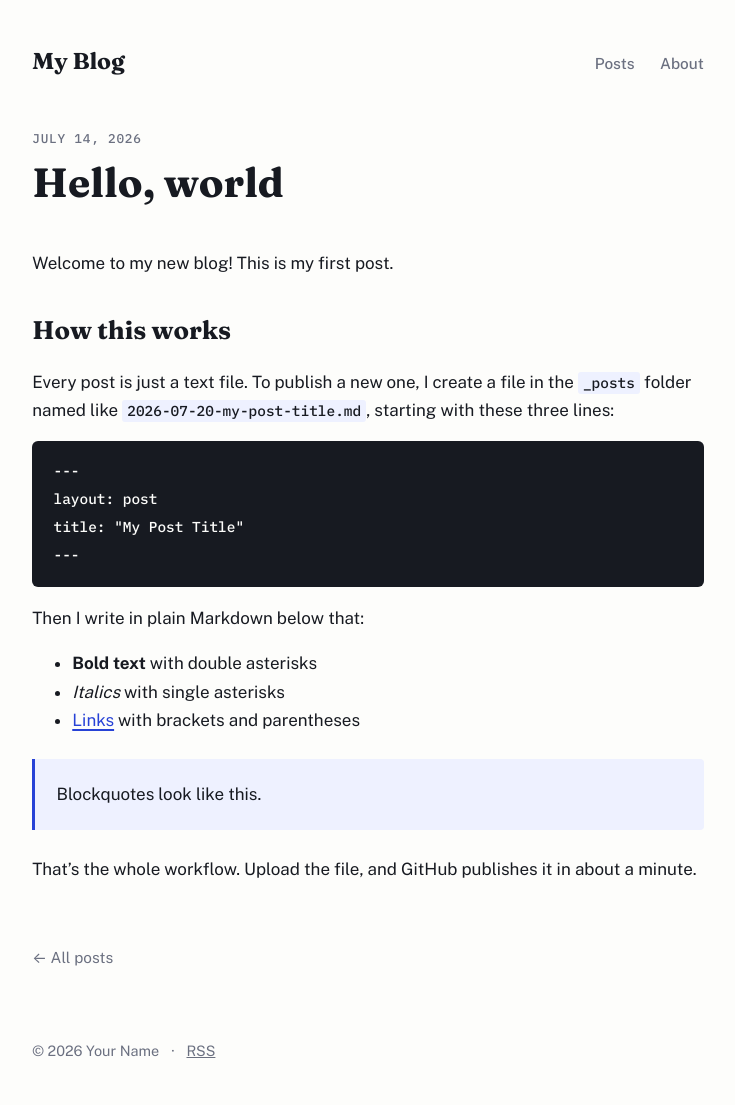
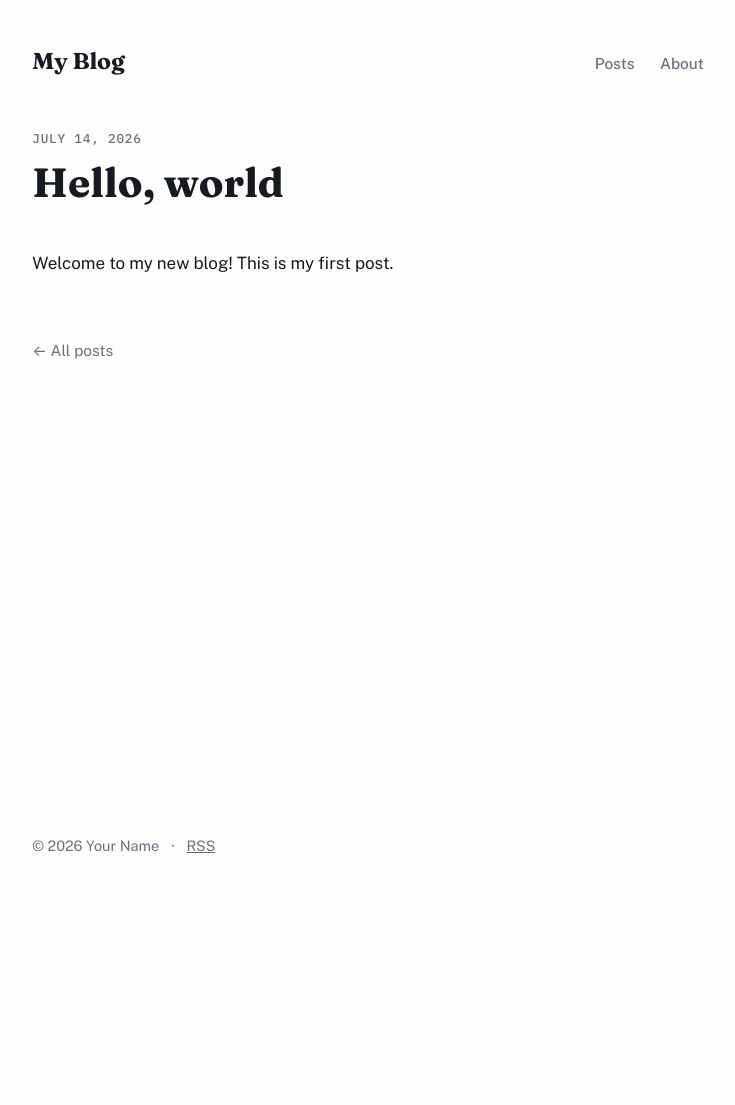
Before and after one commit to krishkumar6/krishkumar6.github.io, a Jekyll site: the page built from _posts/2026-07-14-hello-world.md, in a window 1280 px wide. Shown: the whole page, without its empty margins (272-1007 px from the left). Built offline with Jekyll 4.4.1, drawn with Linux system fonts in a browser that asks for light colours; after the commit the page ends 900 px from its top, so only the background shows below that.

Commit message:
Remove 'How this works' section from hello-world post

````diff
--- a/_posts/2026-07-14-hello-world.md
+++ b/_posts/2026-07-14-hello-world.md
@@ -4,24 +4,3 @@ title: "Hello, world"
 ---
 
 Welcome to my new blog! This is my first post.
-
-## How this works
-
-Every post is just a text file. To publish a new one, I create a file in the `_posts` folder named like `2026-07-20-my-post-title.md`, starting with these three lines:
-
-```
----
-layout: post
-title: "My Post Title"
----
-```
-
-Then I write in plain Markdown below that:
-
-- **Bold text** with double asterisks
-- *Italics* with single asterisks
-- [Links](https://www.markdownguide.org/basic-syntax/) with brackets and parentheses
-
-> Blockquotes look like this.
-
-That's the whole workflow. Upload the file, and GitHub publishes it in about a minute.
````
